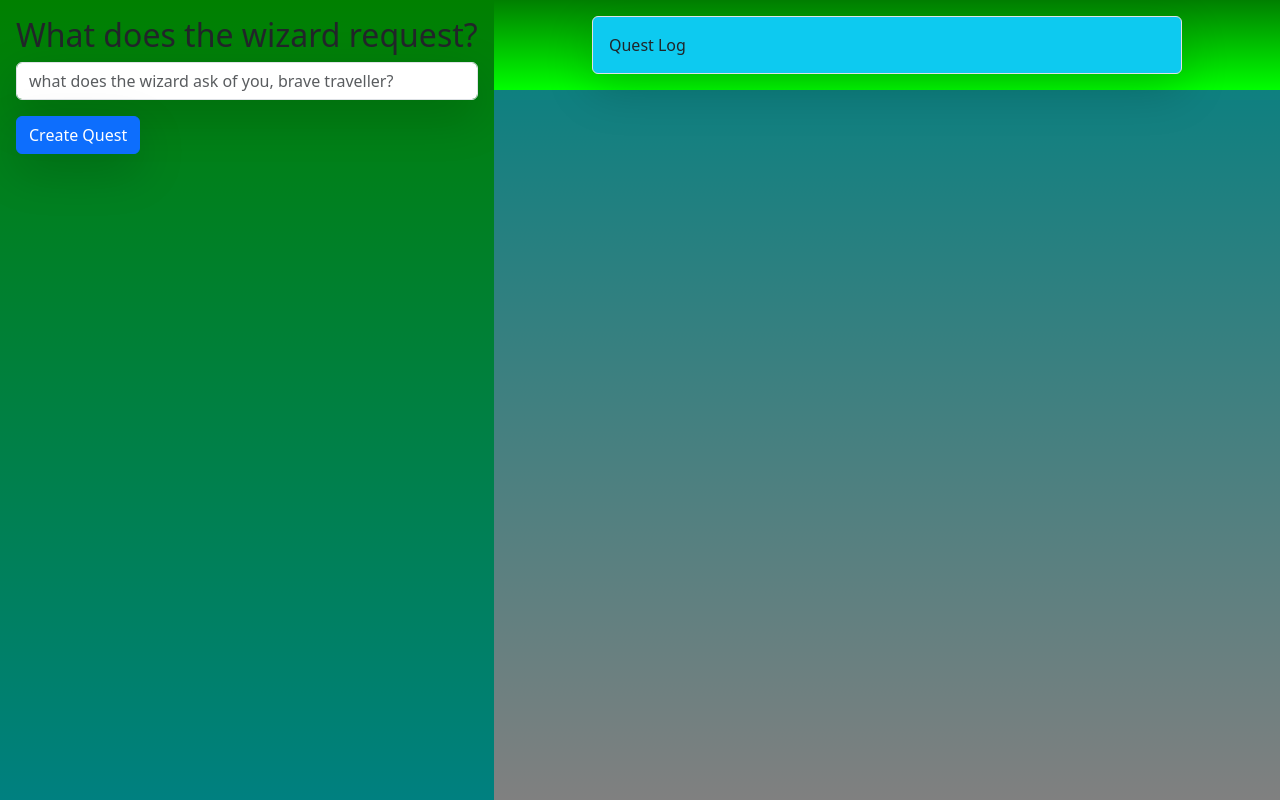
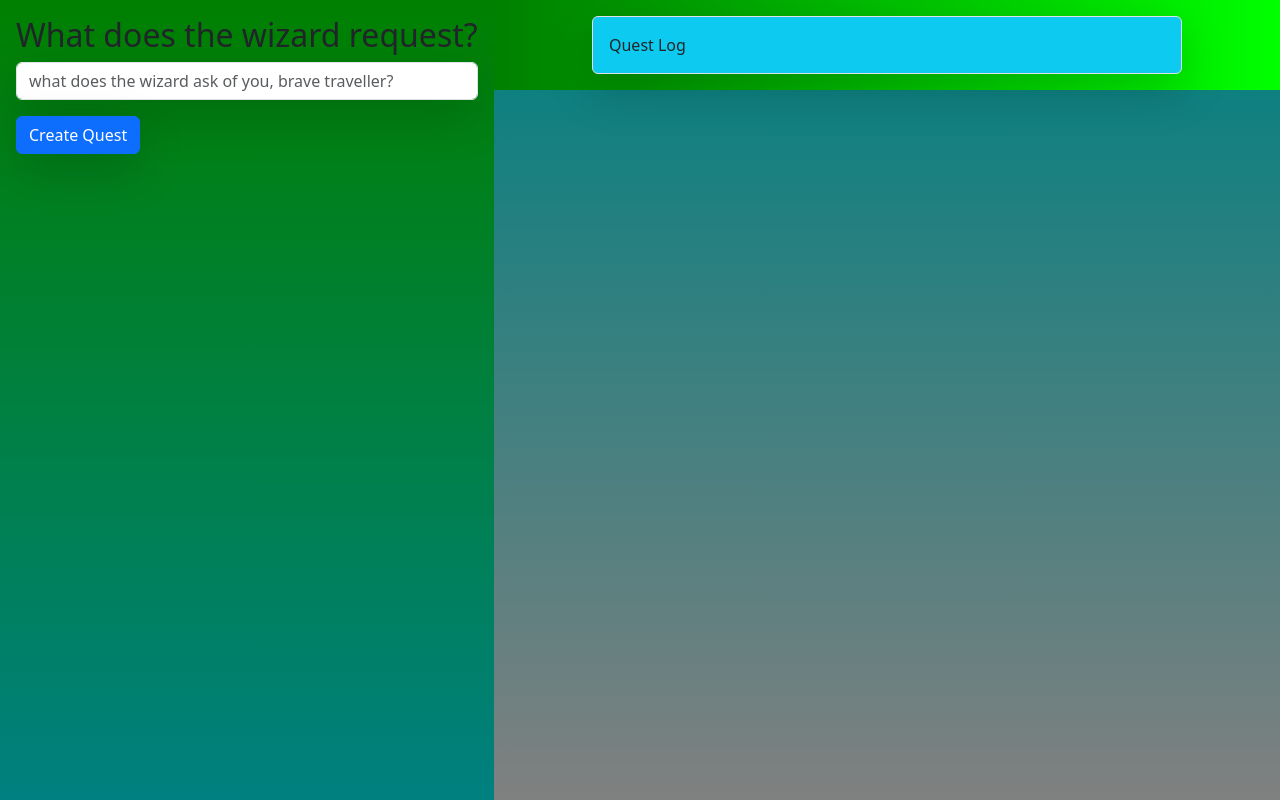
Before and after one commit to kylewattles/week-14-intro-to-react-quest-log-, a React (Vite) app: page / in a window 1280 px wide. Built offline with nearby package versions, Linux system fonts and the light colour scheme.

Commit message:
changed color of active quest button to stand out more

```diff
--- a/src/Quest.tsx
+++ b/src/Quest.tsx
@@ -13,7 +13,7 @@ const handleActiveQuest = () => {
 
       </div>
       <button onClick={deleteQuest} className="btn btn-success shadow-lg">Finish Quest</button>
-      <button onClick={handleActiveQuest} className={`btn ${isActive ? "btn-success" : "btn-secondary"}
+      <button onClick={handleActiveQuest} className={`btn ${isActive ? "btn-warning" : "btn-secondary"}
       {isActive ? "Inactive" : "Active}`}>set as active quest</button>
     </div>
   );
--- a/src/index.css
+++ b/src/index.css
@@ -12,5 +12,5 @@
 }
 
 #questlogbody{
-    background: linear-gradient(to bottom, green, lime );
+    background: linear-gradient(to right, green, lime );
 }
```
